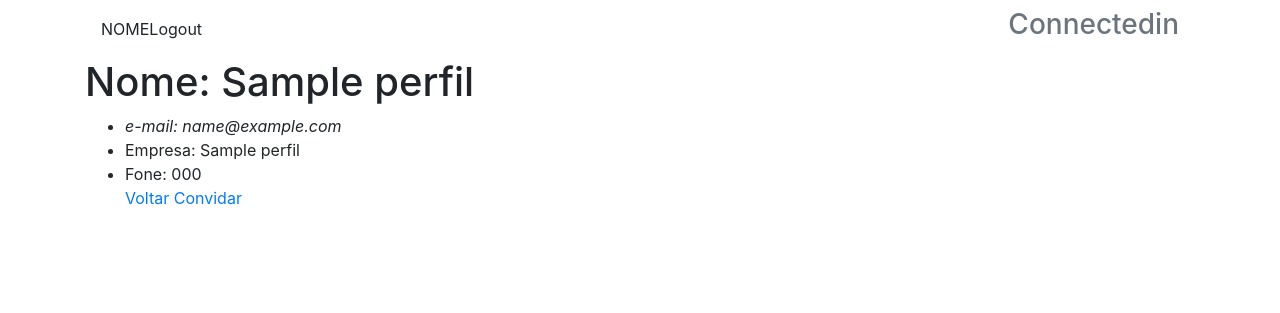
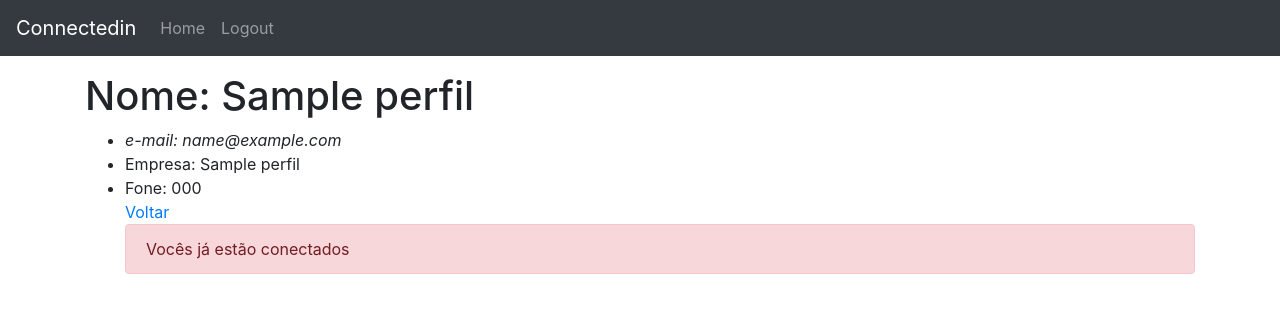
Before and after one commit to PedroHenriqueDevBR/programacao-para-internet, a Django app: page /perfil/1 in a window 1280 px wide. Shown: the top 313 px of the page. Run offline with Django 3.2, Linux system fonts and the light colour scheme; tables that the repository leaves empty hold one stand-in row (values such as "Sample post"); some libraries are stand-ins or nearby versions.

Commit message:
Atividade connectdin finalizada

```diff
--- a/connectedin/connectedin/settings.py
+++ b/connectedin/connectedin/settings.py
@@ -104,7 +104,7 @@ AUTH_PASSWORD_VALIDATORS = [
 # Internationalization
 # https://docs.djangoproject.com/en/2.0/topics/i18n/
 
-LANGUAGE_CODE = 'en-us'
+LANGUAGE_CODE = 'pt-br'
 
 TIME_ZONE = 'UTC'
 
--- a/connectedin/connectedin/urls.py
+++ b/connectedin/connectedin/urls.py
@@ -21,5 +21,6 @@ urlpatterns = [
     path('admin/', admin.site.urls),
     path('', views.index,name='index'),
     path('perfil/<int:perfil_id>', views.exibir_perfil, name='exibir'),
-    path('perfil/<int:perfil_id>/convidar',views.convidar, name='convidar')
+    path('perfil/<int:perfil_id>/convidar',views.convidar, name='convidar'),
+    path('perfil/<int:convite_id>/aceitar',views.aceitar, name='aceitar'),
 ]
--- /dev/null
+++ b/connectedin/perfis/static/css/estilo.css
@@ -0,0 +1,6 @@
+#menu {
+    display: flex;
+    flex-direction: row;
+    justify-content: space-around;
+    align-items: center;
+}
--- a/connectedin/perfis/templates/base.html
+++ b/connectedin/perfis/templates/base.html
@@ -1,3 +1,5 @@
+{% load static %}
+
 <!DOCTYPE html>
 <html lang="en">
 
@@ -7,19 +9,29 @@
     <meta http-equiv="X-UA-Compatible" content="ie=edge">
     <link rel="stylesheet" href="https://stackpath.bootstrapcdn.com/bootstrap/4.1.3/css/bootstrap.min.css"
         integrity="sha384-MCw98/SFnGE8fJT3GXwEOngsV7Zt27NXFoaoApmYm81iuXoPkFOJwJ8ERdknLPMO" crossorigin="anonymous">
+
+    <link rel="stylesheet" href="{% static '/css/estilo.css' %}">
     <title>Connectedin - {% block title %}Página inicial{% endblock %}</title>
 </head>
 
 <body>
 
-    <div class="container">
-        <div class="navbar">
-            <ul class="nav nav-pills pull-right">
-                <li>NOME</li>
-                <li>Logout</li>
+    <nav id="menu" class="navbar navbar-expand-lg navbar-dark bg-dark">
+        <a class="navbar-brand" href="/">Connectedin</a>
+
+        <div class="collapse navbar-collapse" id="conteudoNavbarSuportado">
+            <ul class="navbar-nav">
+                <li class="nav-item">
+                    <a class="nav-link" href="/">Home</a>
+                </li>
+                <li class="nav-item">
+                    <a class="nav-link" href="#">Logout</a>
+                </li>
             </ul>
-            <h3 class="text-muted">Connectedin</h3>
         </div>
+    </nav>
+
+    <div class="container mt-3">
         <div class="row content">
             {% block main %}
             {% endblock %}
--- a/connectedin/perfis/templates/perfil.html
+++ b/connectedin/perfis/templates/perfil.html
@@ -9,7 +9,13 @@
 			<li>Fone: {{perfil.telefone}}</li>
 			<a href="{% url 'index'  %}">Voltar</a>
 
-			<a href="{% url 'convidar' perfil.id %}">Convidar</a>
+			{% if ja_eh_contato %}
+				<div class="alert alert-danger">
+					Vocês já estão conectados
+				</div>
+			{% else %}
+				<a href="{% url 'convidar' perfil.id %}">Convidar</a>
+			{% endif %}
 		</ul>
 	</div>
 
--- a/connectedin/perfis/views.py
+++ b/connectedin/perfis/views.py
@@ -1,5 +1,5 @@
 from django.shortcuts import render
-from perfis.models import Perfil
+from perfis.models import Perfil, Convite
 from django.shortcuts import redirect
 
 
@@ -12,12 +12,14 @@ def index(request):
 
 
 def exibir_perfil(request, perfil_id):
-    perfil = Perfil.objects.get(id=perfil_id)
+    dados = {}
+    dados['perfil'] = Perfil.objects.get(id=perfil_id)
+    dados['perfil_logado'] = get_perfil_logado(request)
+    # import pdb; pdb.set_trace()
+    dados['ja_eh_contato'] = dados['perfil_logado'].contatos.all()
 
-    return render(request, 'perfil.html', {
-		'perfil': perfil,
-		'perfil_logado': get_perfil_logado(request)
-		})
+
+    return render(request, 'perfil.html', dados)
 
 
 def get(perfil_id):
@@ -25,7 +27,6 @@ def get(perfil_id):
 
 
 def convidar(request, perfil_id):
-
     perfil_a_convidar = Perfil.objects.get(id=perfil_id)
     perfil_logado = get_perfil_logado(request)
     perfil_logado.convidar(perfil_a_convidar)
```
Also changed, not shown: connectedin/perfis/templates/index.html (+36 -6 lines).
